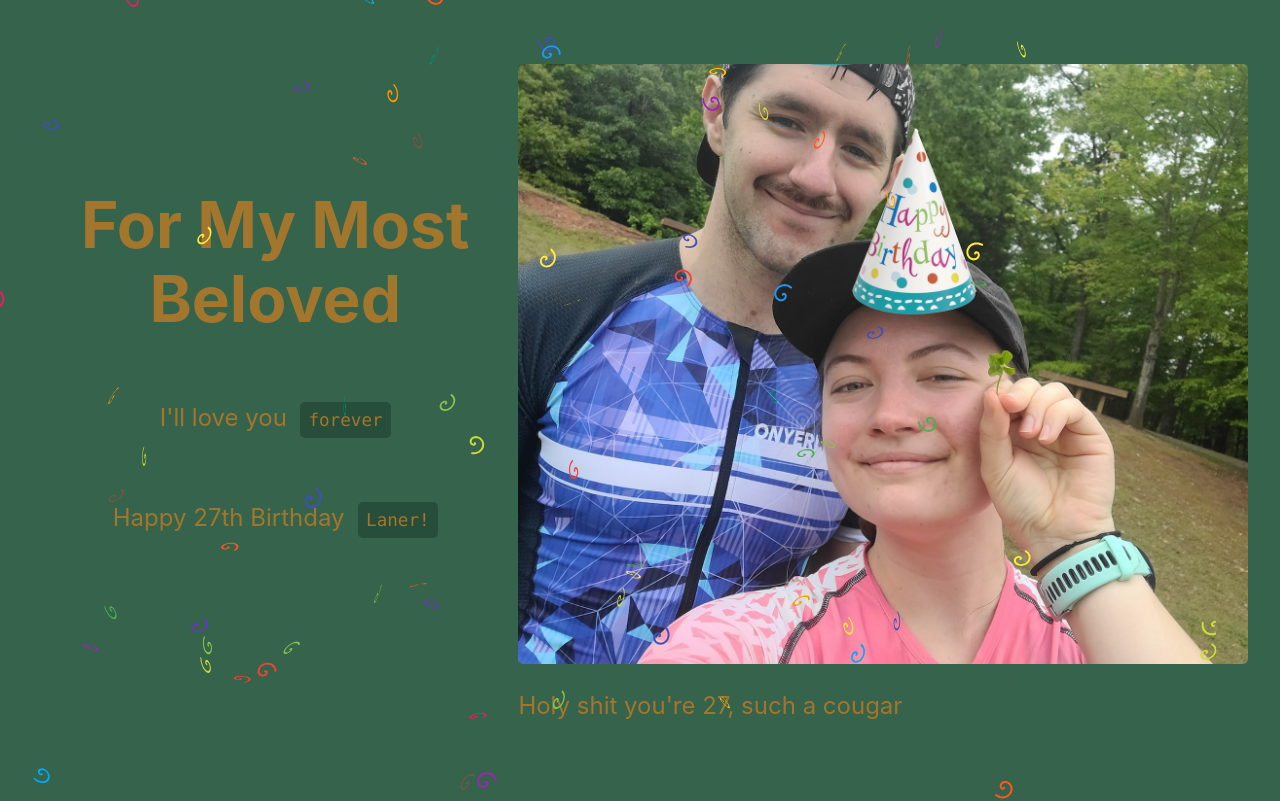
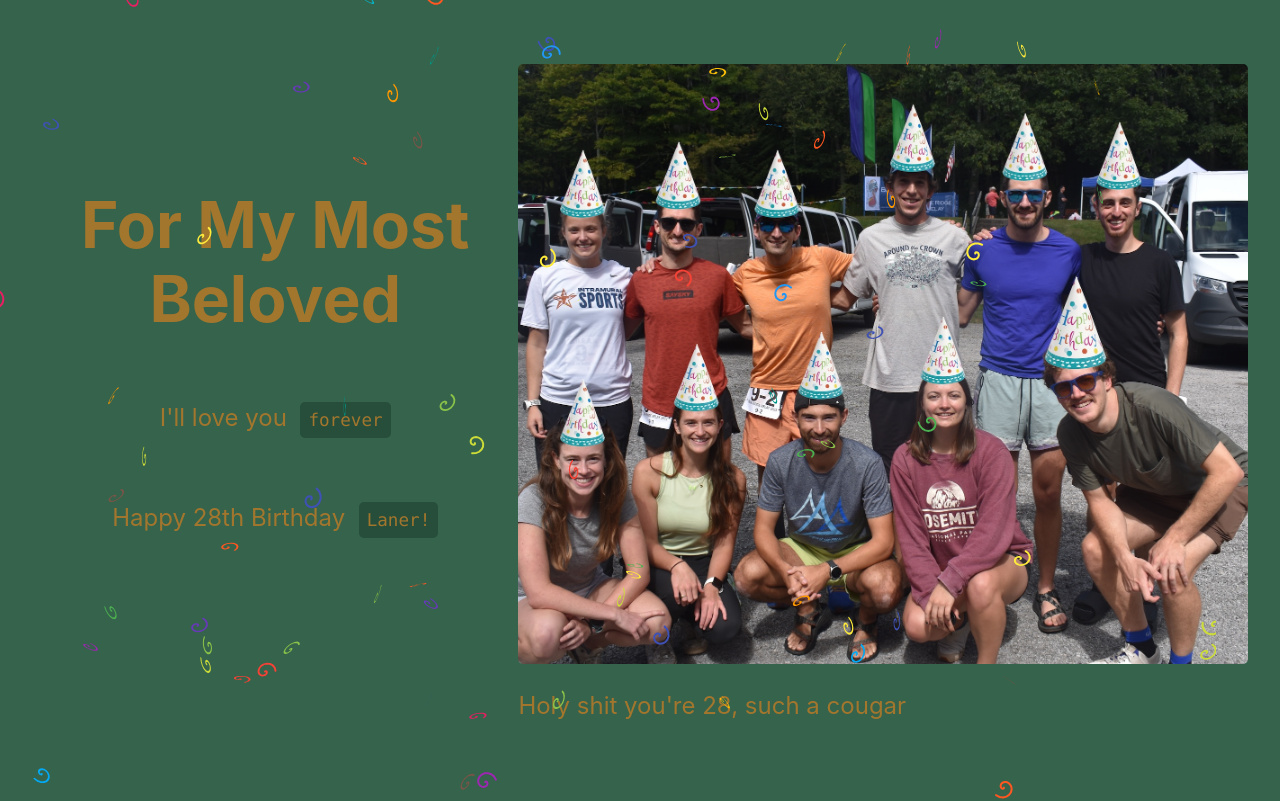
Before and after one commit to ghaufschild/most-beloved, a Next.js app: page / in a window 1280 px wide. Shown: the top 801 px of the page. Built offline with nearby package versions, Linux system fonts and the light colour scheme.

Commit message:
Updated dependencies. Updated year to 28.

```diff
--- a/components/FindImageUrl.js
+++ b/components/FindImageUrl.js
@@ -1,17 +1,19 @@
-import { useEffect, useState, useMemo } from "react";
-import Image from 'next/image'
+import { useState, useEffect, useMemo } from "react";
+import Image from "next/image";
 
 export default function FindImageUrl() {
-    const [randomImage, setImage] = useState(null)
+    const [randomImage, setImage] = useState(null);
 
-    const textArray = useMemo(() => ["1", "2", "3", "4", "5", "6"], []);
+    const textArray = ["1", "2", "3", "4", "5", "6"];
 
-    var randomNumber = Math.floor(Math.random()*textArray.length);
+    useEffect(() => {
+        const randomNumber = Math.floor(Math.random() * textArray.length);
+        setImage(textArray[randomNumber]);
+    }, []);
 
-    useEffect(() => setImage(textArray[randomNumber]), [textArray, randomNumber]);
+    if (randomImage === null) return null;
 
-    // var imageUrl = "/images/Bday.jpg"
-    var imageUrl = "/images/Bday" + randomImage + ".jpg";
-    return <Image src={imageUrl} alt="A wonderful time :)" layout={"fill"} objectFit={"cover"}/>
+    const imageUrl = `/images/Bday${randomImage}.jpg`;
 
+    return <Image src={imageUrl} alt="A wonderful time :)" fill style={{ objectFit: "cover" }} />;
 }
--- a/components/FindString.js
+++ b/components/FindString.js
@@ -13,6 +13,6 @@ export default function FindString() {
     useEffect(() => setText(textArray[randomNumber]), [textArray, randomNumber]);
 
     // return <p>{randomText}</p>;
-    return <p>Holy shit you&apos;re 27, such a cougar</p>;
+    return <p>Holy shit you&apos;re 28, such a cougar</p>;
 
 }
--- a/next.config.js
+++ b/next.config.js
@@ -1,7 +1,6 @@
 /** @type {import('next').NextConfig} */
 const nextConfig = {
   reactStrictMode: true,
-  swcMinify: true,
 }
 
 module.exports = nextConfig
--- a/package.json
+++ b/package.json
@@ -9,7 +9,7 @@
     "lint": "next lint"
   },
   "dependencies": {
-    "next": "12.2.5",
+    "next": "^15.2.2",
     "react": "18.2.0",
     "react-confetti": "^6.1.0",
     "react-dom": "18.2.0"
--- a/pages/index.js
+++ b/pages/index.js
@@ -7,6 +7,7 @@ import React, { useState, useRef, useEffect } from "react";
 
 
 export default function Home() {
+  const age = 28
   const [height, setHeight] = useState(null);
   const [width, setWidth] = useState(null);
   const confetiRef = useRef(null);
@@ -50,7 +51,7 @@ export default function Home() {
             </p>
 
             <p className={styles.description}>
-              Happy 27th Birthday &nbsp;
+              Happy {age}th Birthday &nbsp;
               <code className={styles.code}>Laner!</code>
             </p>
           </div>
```
Also changed, not shown: 2 other files (tests, documents, lock files or other folders).
